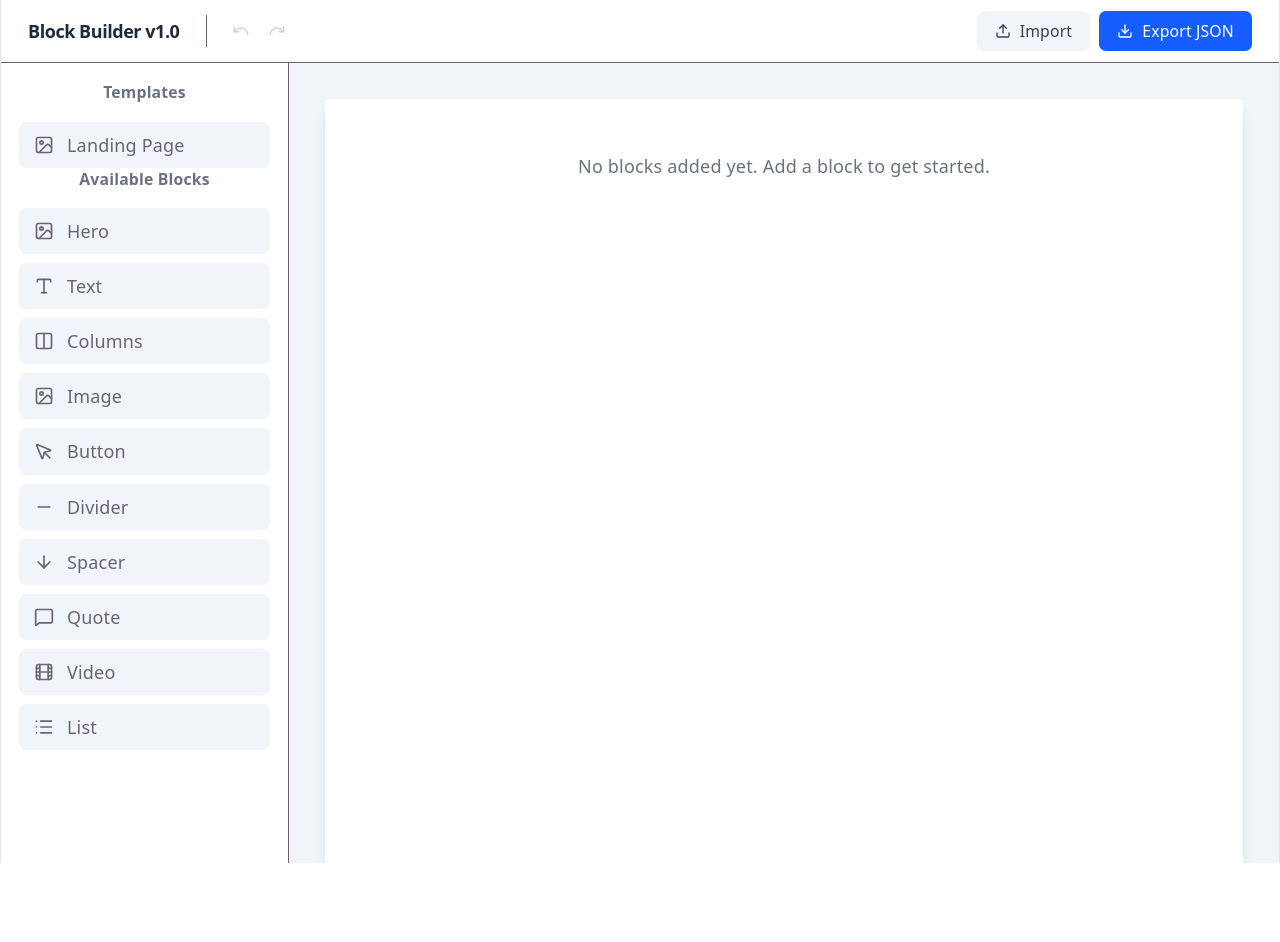
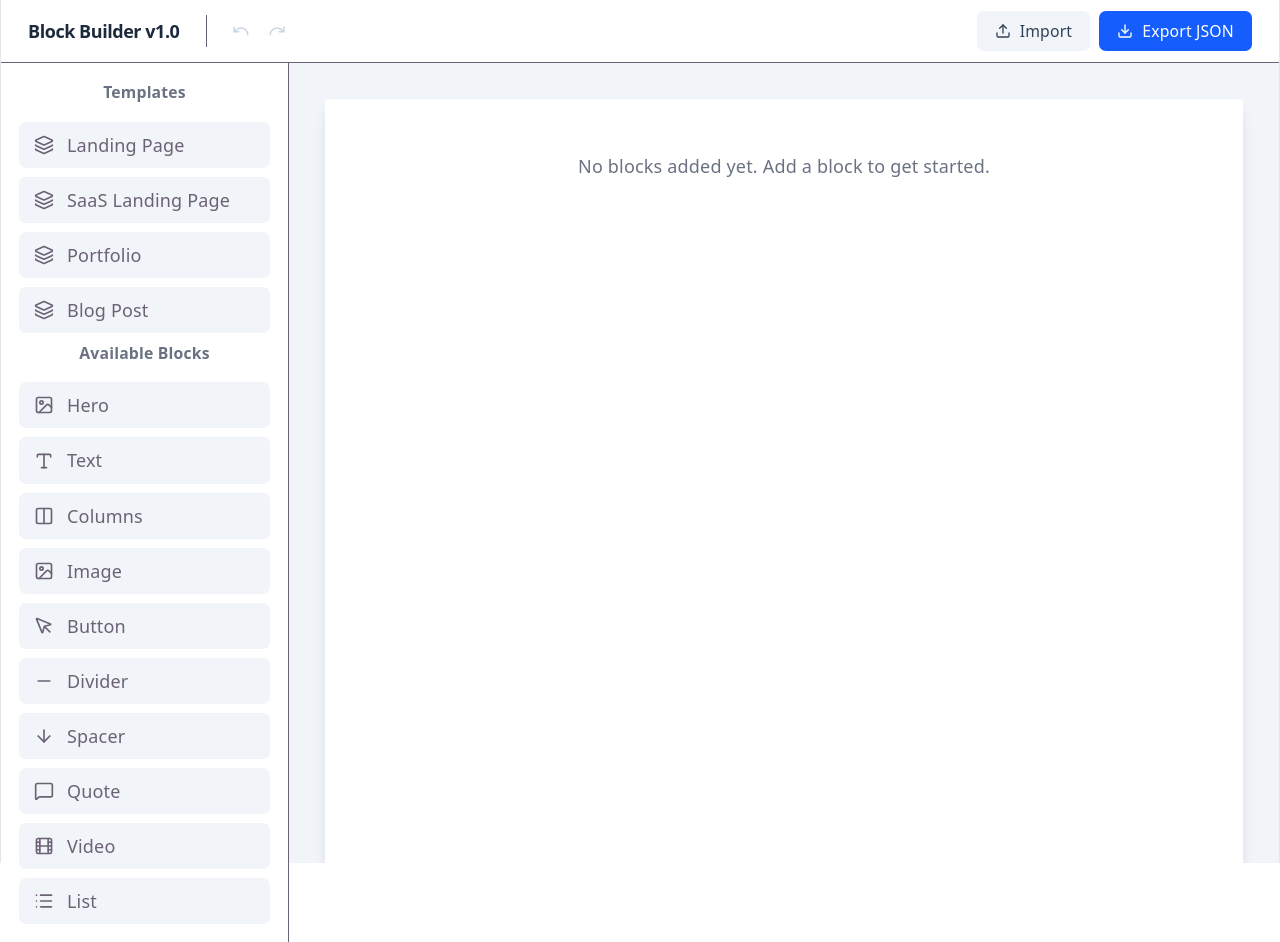
Before and after one commit to terrence-celestine/block-builder, a React (Vite) app: page / in a window 1280 px wide. Before the commit the page ends 863 px from the top, so only its background shows below. Built offline with nearby package versions, Linux system fonts and the light colour scheme.

Commit message:
updated some icons on the sidebar

```diff
--- a/src/components/BlockSidebar.tsx
+++ b/src/components/BlockSidebar.tsx
@@ -1,7 +1,7 @@
-import { ImageIcon } from 'lucide-react';
+import { ImageIcon, Layers } from 'lucide-react';
 import { ComponentRegistry } from '../registry';
 import { usePageStore } from '../store/usePageStore';
-import { LandingPageTemplate } from '../const/Templates';
+import { LandingPageTemplate, saasLanding, portfolio, blogPost } from '../const/Templates';
 
 export const BlockSidebar = () => {
   const addBlock = usePageStore((state) => state.addBlock);
@@ -10,10 +10,28 @@ export const BlockSidebar = () => {
   return (
     <div className="w-64 p-4 border-r">
         <h3 className="text-sm font-semibold mb-4 text-gray-500">Templates</h3>
-        <div className="space-y-2">
+        <div className="space-y-2 my-2">
             <button className="group flex items-center gap-3 w-full px-3 py-2 rounded-md transition-all bg-slate-100 border border-transparent hover:border-slate-200 cursor-pointer" onClick={() => setBlocks(LandingPageTemplate)}>
-                <ImageIcon size={20} className="group-hover:text-slate-500" />
+                <Layers size={20} className="group-hover:text-slate-500" />
                 <span className="capitalize">Landing Page</span>
+            </button>
+        </div>
+        <div className="space-y-2 my-2">
+            <button className="group flex items-center gap-3 w-full px-3 py-2 rounded-md transition-all bg-slate-100 border border-transparent hover:border-slate-200 cursor-pointer" onClick={() => setBlocks(saasLanding)}>
+                <Layers size={20} className="group-hover:text-slate-500" />
+                <span className="capitalize">SaaS Landing Page</span>
+            </button>
+        </div>
+        <div className="space-y-2 my-2">
+            <button className="group flex items-center gap-3 w-full px-3 py-2 rounded-md transition-all bg-slate-100 border border-transparent hover:border-slate-200 cursor-pointer" onClick={() => setBlocks(portfolio)}>
+                <Layers size={20} className="group-hover:text-slate-500" />
+                <span className="capitalize">Portfolio</span>
+            </button>
+        </div>
+        <div className="space-y-2 my-2">
+            <button className="group flex items-center gap-3 w-full px-3 py-2 rounded-md transition-all bg-slate-100 border border-transparent hover:border-slate-200 cursor-pointer" onClick={() => setBlocks(blogPost)}>
+                <Layers size={20} className="group-hover:text-slate-500" />
+                <span className="capitalize">Blog Post</span>
             </button>
         </div>
       <h3 className="text-sm font-semibold mb-4 text-gray-500">Available Blocks</h3>
--- a/src/const/Templates.tsx
+++ b/src/const/Templates.tsx
@@ -26,3 +26,24 @@ export const LandingPageTemplate = [
         props: { label: 'Get Started Now', url: '/signup', variant: 'solid' }
       }
     ]
+
+export const saasLanding = [
+    { id: '1', type: 'hero', props: { title: 'Enterprise Power, Simple UI', subtext: 'Scale your business with our cloud-native platform.', imageSource: 'saas-dashboard.png' } },
+    { id: '2', type: 'columns', props: { leftContent: 'Automated Workflows', rightContent: 'Real-time Analytics' } },
+    { id: '3', type: 'button', props: { label: 'Start Free Trial', url: '/signup', variant: 'solid' } }
+]
+
+export const portfolio = [
+    { id: '1', type: 'hero', props: { title: 'Hi, I am Jane Designer', subtext: 'Crafting digital experiences that matter.', imageSource: 'avatar.jpg' } },
+    { id: '2', type: 'text', props: { content: 'Selected Works' } },
+    { id: '3', type: 'image', props: { src: 'project1.png', alt: 'UI/UX Project' } },
+    { id: '4', type: 'image', props: { src: 'project2.png', alt: 'Branding Project' } }
+];
+
+export const blogPost = [
+    { id: '1', type: 'text', props: { content: 'The Future of AI in 2026' } },
+    { id: '2', type: 'quote', props: { quote: 'Innovation is the key to progress.', author: 'Anonymous' } },
+    { id: '3', type: 'text', props: { content: 'Full blog content goes here...' } },
+    { id: '4', type: 'divider', props: { thickness: 1, color: '#e5e7eb', margin: 20 } },
+    { id: '5', type: 'list', props: { items: ['AI Trends', 'Future Tech', 'Automation'], ordered: false } }
+]
```
